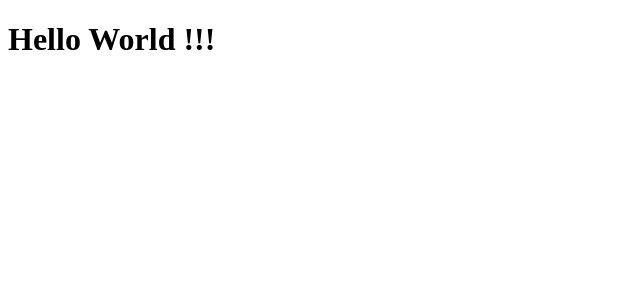
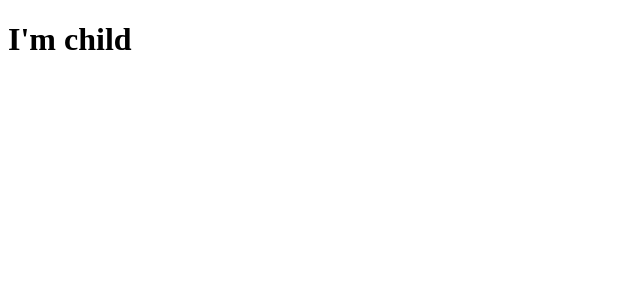
Before and after one commit to chamindaheenkenda/UHG.Widget.Reactjs, a React app: page / in a window 1280 px wide. Shown: the top 300 px of the page, without its empty margins (0-640 px from the left). Built offline with nearby package versions, Linux system fonts and the light colour scheme.

Commit message:
Adding Child components

```diff
--- /dev/null
+++ b/src/components/child.tsx
@@ -0,0 +1,16 @@
+import * as React from "react";
+
+export default class Child extends React.Component<any, any>{
+    /**
+     *
+     */
+    constructor(props: any) {
+        super(props);
+    }
+
+    render(){
+        return(
+            <div><h1>I'm child</h1></div>
+        );
+    }
+}
--- a/src/index.tsx
+++ b/src/index.tsx
@@ -1,18 +1,18 @@
 import * as React from "react";
 import * as ReactDOM from "react-dom";
+import Child from "./components/child";
 
 class Main extends React.Component<any,any>{
     /**
      *
      */
     constructor(props: any) {
-        debugger;
         super(props);
     };
 
     render(){
         return (
-            <div><h1>Hello World !!!</h1></div>
+            <Child/>
         );
     };
 }
```
Also changed, not shown: 2 other files (tests, documents, lock files or other folders).
